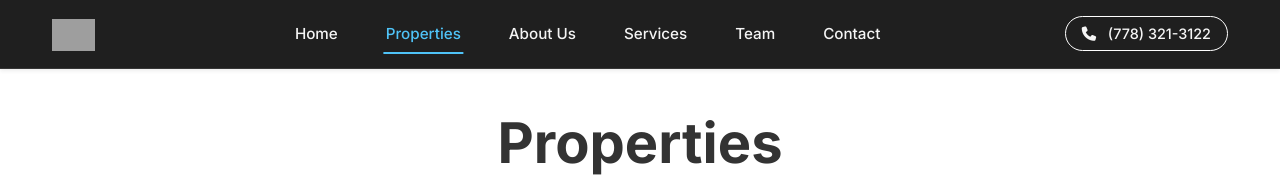
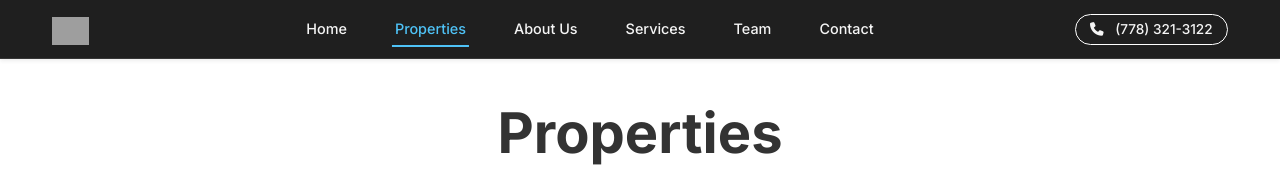
Before and after one commit to Thousif9747/realvantage-website, a plain HTML site: page index.html in a window 1280 px wide. Shown: the top 177 px of the page. Drawn offline with nearby package versions, Linux system fonts and the light colour scheme; grey boxes are pictures that could not be loaded.

Commit message:
Header: make thinner in desktop view - reduce padding, smaller logo, compact nav links and phone button.

```diff
--- a/styles.css
+++ b/styles.css
@@ -157,7 +157,7 @@ body.force-desktop-layout .main-content {
 }
 
 .navbar {
-    padding: 0.75rem 0;
+    padding: 0.5rem 0;
     transition: all 0.3s ease;
     background-color: #000 !important;
     -webkit-backdrop-filter: none;
@@ -172,7 +172,7 @@ body.dark-header .navbar {
 }
 
 .navbar-brand img {
-    height: 32px;
+    height: 28px;
     width: auto;
 }
 
@@ -180,10 +180,10 @@ body.dark-header .navbar {
     font-weight: 500;
     color: #fff !important;
     margin: 0 0.75rem;
-    padding: 0.5rem 0.75rem !important;
+    padding: 0.4rem 0.75rem !important;
     transition: all 0.3s ease;
     position: relative;
-    font-size: 0.95rem;
+    font-size: 0.9rem;
 }
 
 body.dark-header .navbar-nav .nav-link {
@@ -227,9 +227,9 @@ body.dark-header .navbar-nav .nav-link::after {
     font-weight: 500;
     transition: color 0.3s ease;
     border: 1px solid #fff;
-    padding: 0.5rem 1rem;
-    border-radius: 20px;
-    font-size: 0.9rem;
+    padding: 0.4rem 0.9rem;
+    border-radius: 18px;
+    font-size: 0.85rem;
 }
 
 body.dark-header .phone-link {
@@ -245,14 +245,14 @@ body.dark-header .phone-link:hover {
 }
 
 .main-content {
-    margin-top: 70px;
+    margin-top: 60px;
     min-height: auto;
 }
 
 /* Mobile Navigation Enhancement */
 @media (max-width: 991px) {
     .main-content {
-        margin-top: 75px;
+        margin-top: 70px;
     }
 
     .navbar-collapse {
```
